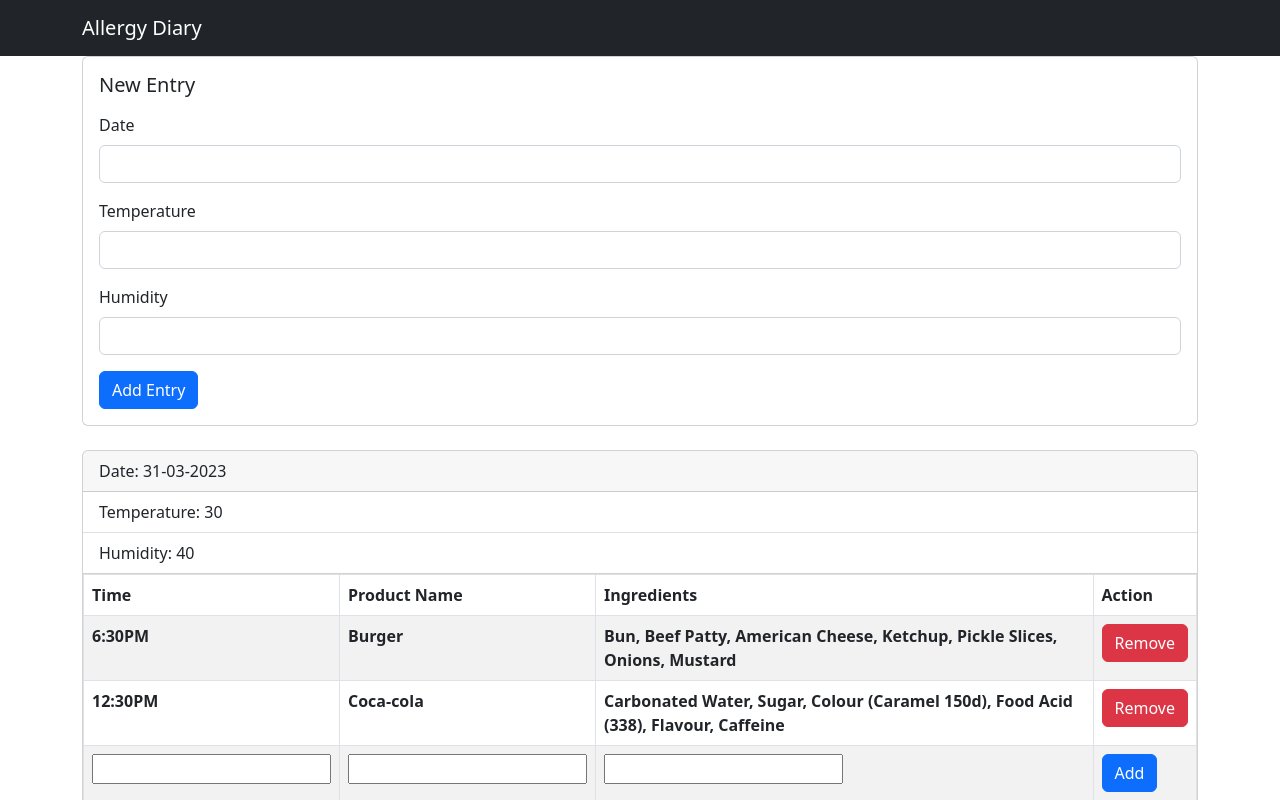
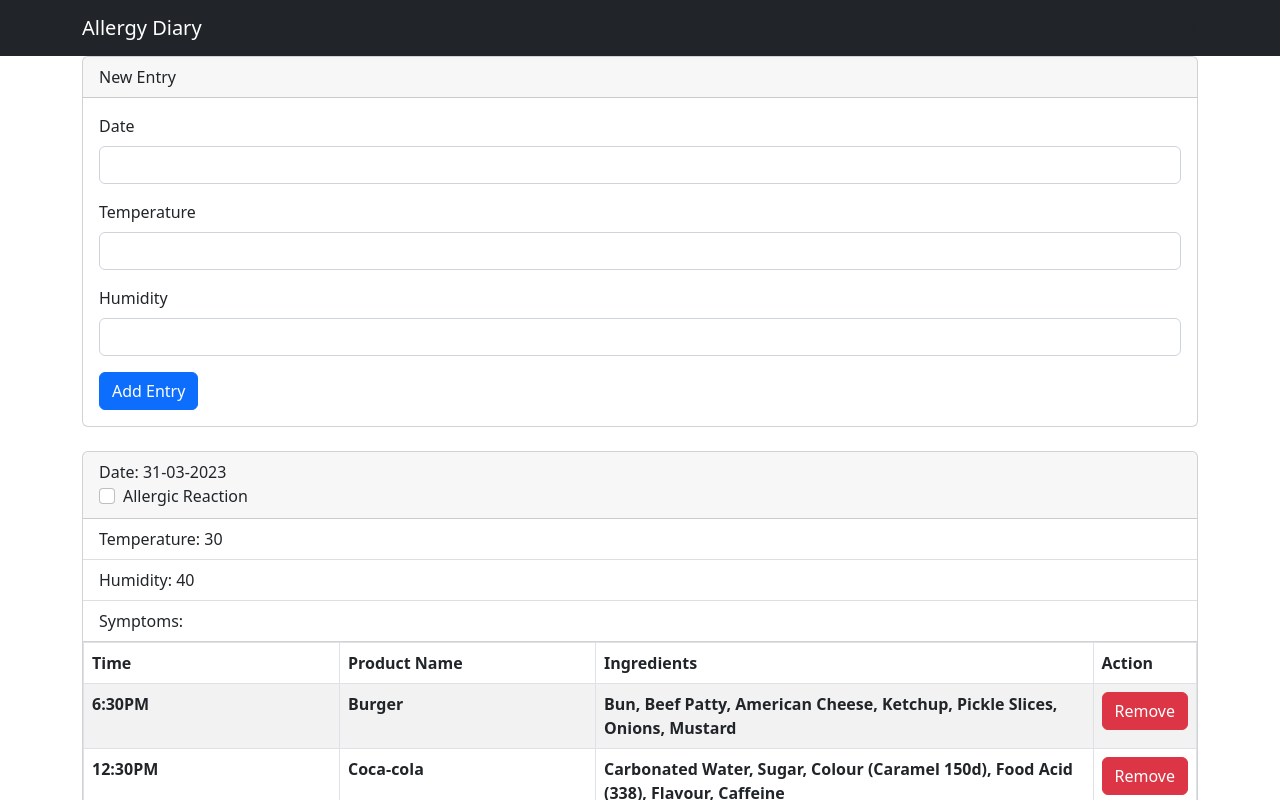
Before and after one commit to jngu-704/allergy-diary, a React (Create React App) app in the folder frontend/: page / in a window 1280 px wide. Shown: the top 800 px of the page. Built offline with nearby package versions, Linux system fonts and the light colour scheme.

Commit message:
frontend added local storage for entries

```diff
--- a/frontend/src/components/Entries.js
+++ b/frontend/src/components/Entries.js
@@ -6,16 +6,20 @@ import Button from "react-bootstrap/Button";
 import Container from "react-bootstrap/esm/Container";
 import Card from "react-bootstrap/Card";
 import ListGroup from "react-bootstrap/ListGroup";
+import Form from "react-bootstrap/Form";
 
 import { v4 as uuidv4 } from "uuid";
 import EntryForm from "./EntryForm";
 
+const LOCAL_STORAGE_KEY = "allergyDiary.entries";
 const entriesData = [
   {
     id: uuidv4(),
     date: "31-03-2023",
     temperature: 30,
     humidity: 40,
+    allergicReaction: false,
+    symptoms: "",
     products: [
       {
         id: uuidv4(),
@@ -38,6 +42,8 @@ const entriesData = [
     date: "30-03-2023",
     temperature: 23,
     humidity: 50,
+    allergicReaction: false,
+    symptoms: "",
     products: [
       {
         id: uuidv4(),
@@ -65,6 +71,15 @@ export default function Entries() {
     name: "",
     ingredients: "",
   });
+
+  useEffect(() => {
+    const storedEntries = JSON.parse(localStorage.getItem(LOCAL_STORAGE_KEY));
+    if (storedEntries) setEntries(storedEntries);
+  }, []);
+
+  useEffect(() => {
+    localStorage.setItem(LOCAL_STORAGE_KEY, JSON.stringify(entries));
+  }, [entries]);
 
   // useEffect(() => {}, [entries]);
 
@@ -105,10 +120,15 @@ export default function Entries() {
       {entries.map((entry) => (
         <div key={entry.id}>
           <Card>
-            <Card.Header>Date: {entry.date}</Card.Header>
+            <Card.Header>
+              Date: {entry.date}{" "}
+              <Form.Check type="checkbox" label="Allergic Reaction" />
+            </Card.Header>
+
             <ListGroup variant="flush">
               <ListGroup.Item>Temperature: {entry.temperature}</ListGroup.Item>
               <ListGroup.Item>Humidity: {entry.humidity}</ListGroup.Item>
+              <ListGroup.Item>Symptoms: </ListGroup.Item>
             </ListGroup>
 
             <Table striped bordered hover>
--- a/frontend/src/components/EntryForm.js
+++ b/frontend/src/components/EntryForm.js
@@ -11,6 +11,7 @@ export default function EntryForm({ addEntry }) {
     date: "",
     temperature: "",
     humidity: "",
+    symptoms: "",
     products: [],
   });
 
@@ -22,15 +23,16 @@ export default function EntryForm({ addEntry }) {
       date: "",
       temperature: "",
       humidity: "",
+      symptoms: "",
       products: [],
     });
   };
 
   return (
     <Card>
+      <Card.Header>New Entry</Card.Header>
       <Form className="m-3">
-        <Card.Title>New Entry</Card.Title>
-        <Form.Group className="mt-3 mb-3" controlId="formBasicDate">
+        <Form.Group className="mb-3" controlId="formBasicDate">
           <Form.Label>Date</Form.Label>
           <Form.Control
             type="text"
```
Also changed, not shown: 1 other file (tests, documents, lock files or other folders).
